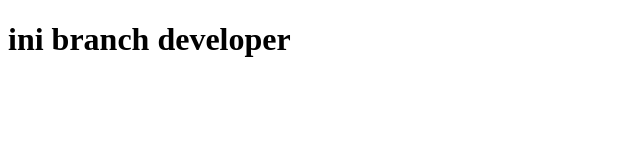
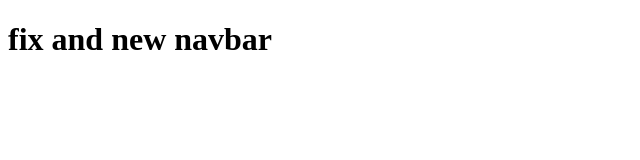
Before and after one commit to Ahmad-Alfian/UI-UX_Ahmad-Alfian, a plain HTML site: page index.html in a window 1280 px wide. Shown: the whole page, without its empty margins (0-640 px from the left). Drawn offline with Linux system fonts and the light colour scheme.

Commit message:
add fix feature navbar on h1

```diff
--- a/index.html
+++ b/index.html
@@ -7,6 +7,6 @@
     <title>Document</title>
 </head>
 <body>
-    <h1>ini branch developer</h1>
+    <h1>fix and new navbar</h1>
 </body>
 </html>
```
